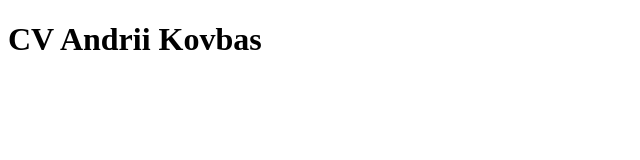
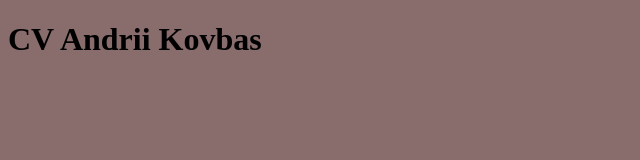
Before and after one commit to KovbasAn/02-cv, a plain HTML site: page index.html in a window 1280 px wide. Shown: the whole page, without its empty margins (0-640 px from the left). Drawn offline with Linux system fonts and the light colour scheme.

Commit message:
add styles

```diff
--- a/index.html
+++ b/index.html
@@ -5,6 +5,8 @@
   <meta http-equiv="X-UA-Compatible" content="IE=edge">
   <meta name="viewport" content="width=device-width, initial-scale=1.0">
   <title>CV - Andrii Kovbas</title>
+
+  <link rel="stylesheet" href="style.css">
 </head>
 <body>
   <h1>CV Andrii Kovbas</h1>
--- /dev/null
+++ b/style.css
@@ -0,0 +1,3 @@
+body {
+  background: rgb(137, 108, 108);
+}
```
